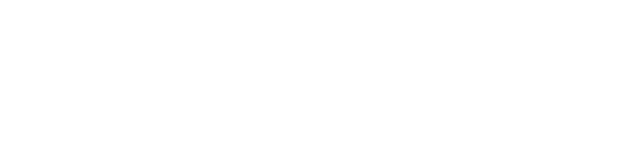
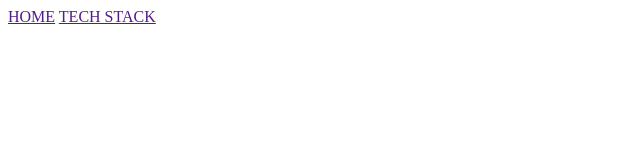
Before and after one commit to chandelepuja/profile-pooja, a plain HTML site: page index.html in a window 1280 px wide. Shown: the whole page, without its empty margins (0-640 px from the left). Drawn offline with Linux system fonts and the light colour scheme.

Commit message:
added links
added links

```diff
--- a/index.html
+++ b/index.html
@@ -6,6 +6,9 @@
     <title>Index</title>
 </head>
 <body>
-
+    <header>
+        <a href="">HOME</a>
+        <a href="">TECH STACK</a>
+    </header>
 </body>
 </html>
```
